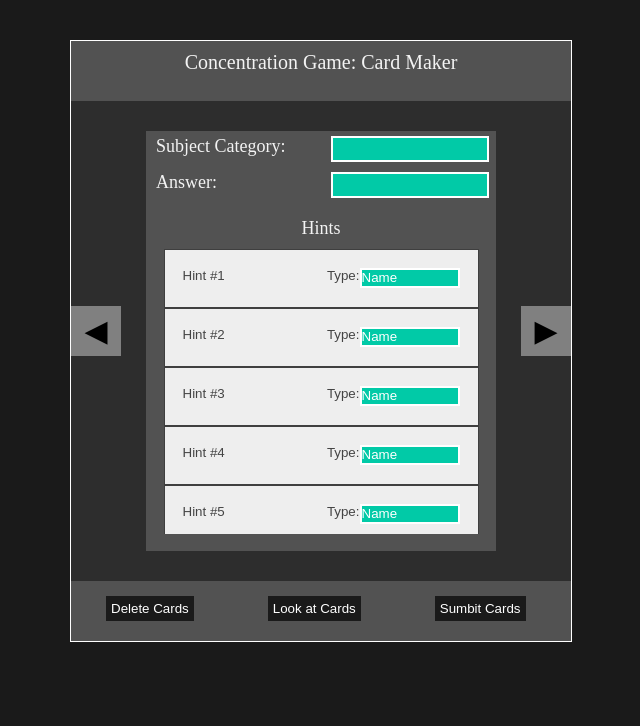
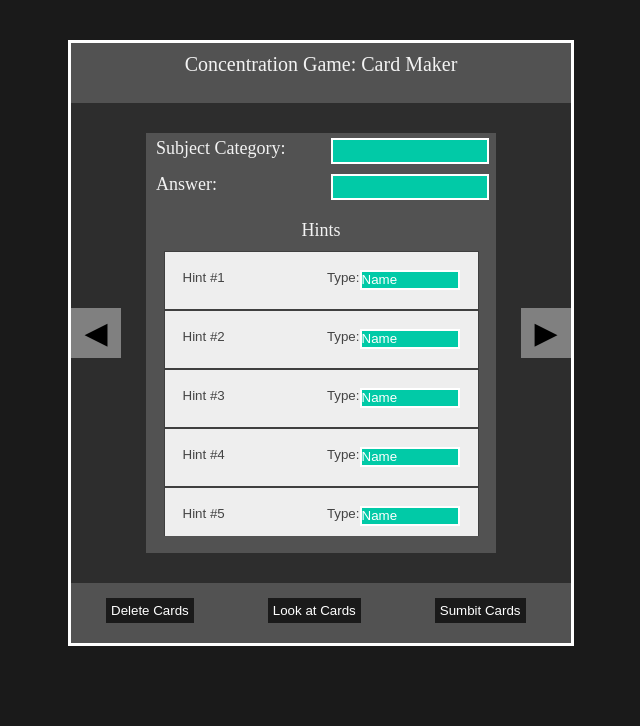
Before and after one commit to LeroyAnd3/TheWalkableClassroom, a plain HTML site: page ConcentrationGameCardMaker/index.html in a window 1280 px wide. Shown: the whole page, without its empty margins (319-959 px from the left). Drawn offline with nearby package versions, Linux system fonts and the light colour scheme.

Commit message:
more changes

```diff
--- a/ConcentrationGameCardMaker/index.css
+++ b/ConcentrationGameCardMaker/index.css
@@ -3,7 +3,7 @@ html {
 }
 
 .container {
-  border: 1px solid white;
+  border: 3px solid white;
   background-color : #2d2d2d;
   /*padding : 20px;*/
   color: #f3f3f3;
```
